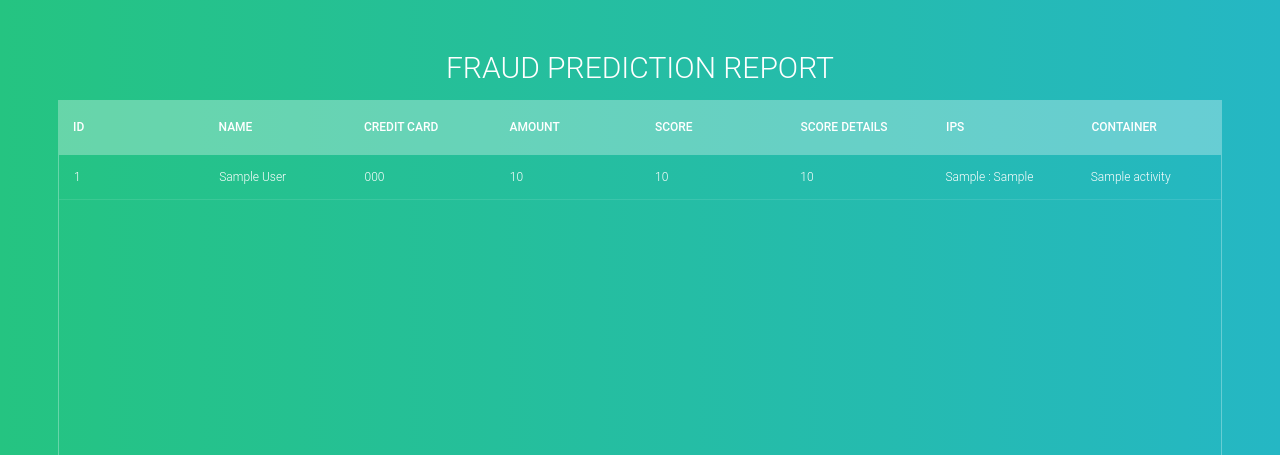
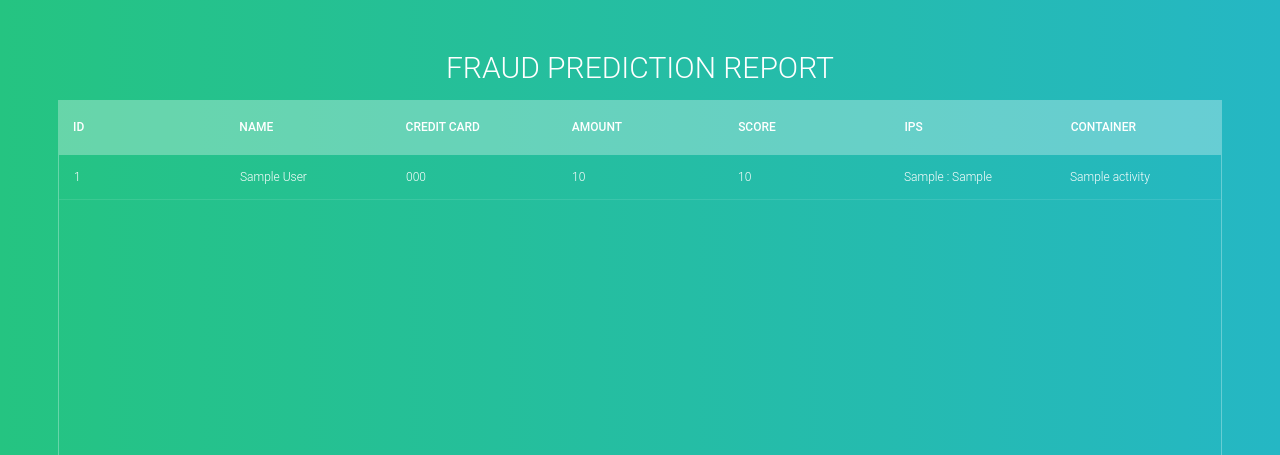
Before and after one commit to cloudacademy/fraud-detection-frontend, a Flask app: page /fraud/report in a window 1280 px wide. Shown: the top 455 px of the page. Run offline with Flask 2, Linux system fonts and the light colour scheme; tables that the repository leaves empty or names only in its code hold one stand-in row (values such as "Sample post"); lists and menus that the app fills with data are empty.

Commit message:
Updated report format

```diff
--- a/app/web/templates/index.html
+++ b/app/web/templates/index.html
@@ -116,7 +116,6 @@
                         <th>Credit Card</th>
                         <th>Amount</th>
                         <th>Score</th>
-                        <th>Score Details</th>
                         <th>IPs</th>
                         <th>Container</th>
                     </tr>
@@ -132,8 +131,7 @@
                         <td>{{ row[2] }} {{ row[1] }}</td>
                         <td>{{ row[3] }}</td>
                         <td>{{ row[4] }}</td>
-                        <td>{{ row[5] }}</td>
-                        <td>{{ row[6] }}</td>
+                        <td><span title="{{ row[6] }}">{{ row[5] }}</span></td>
                         <td>{{ row[7] }} : {{ row[8] }}</td>
                         <td>{{ row[9] }}</td>
                     </tr>
```
